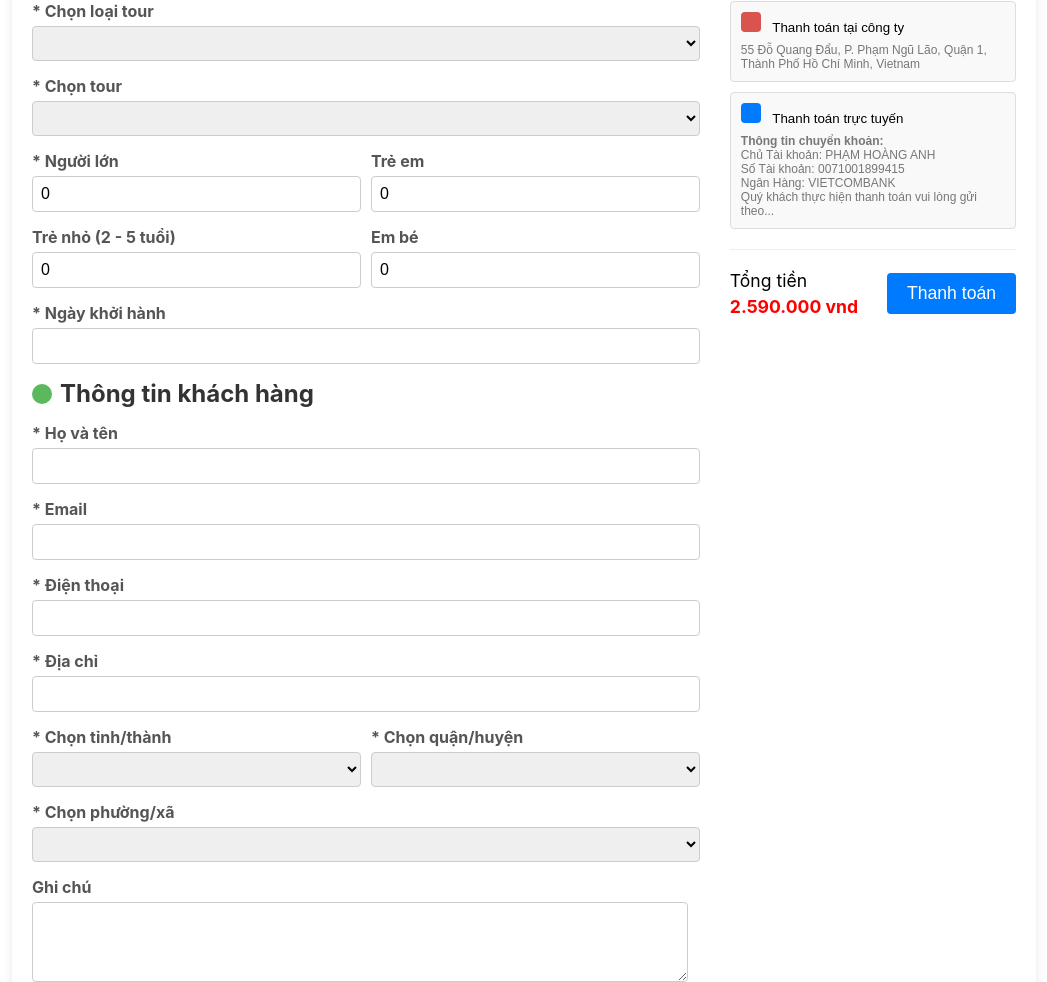
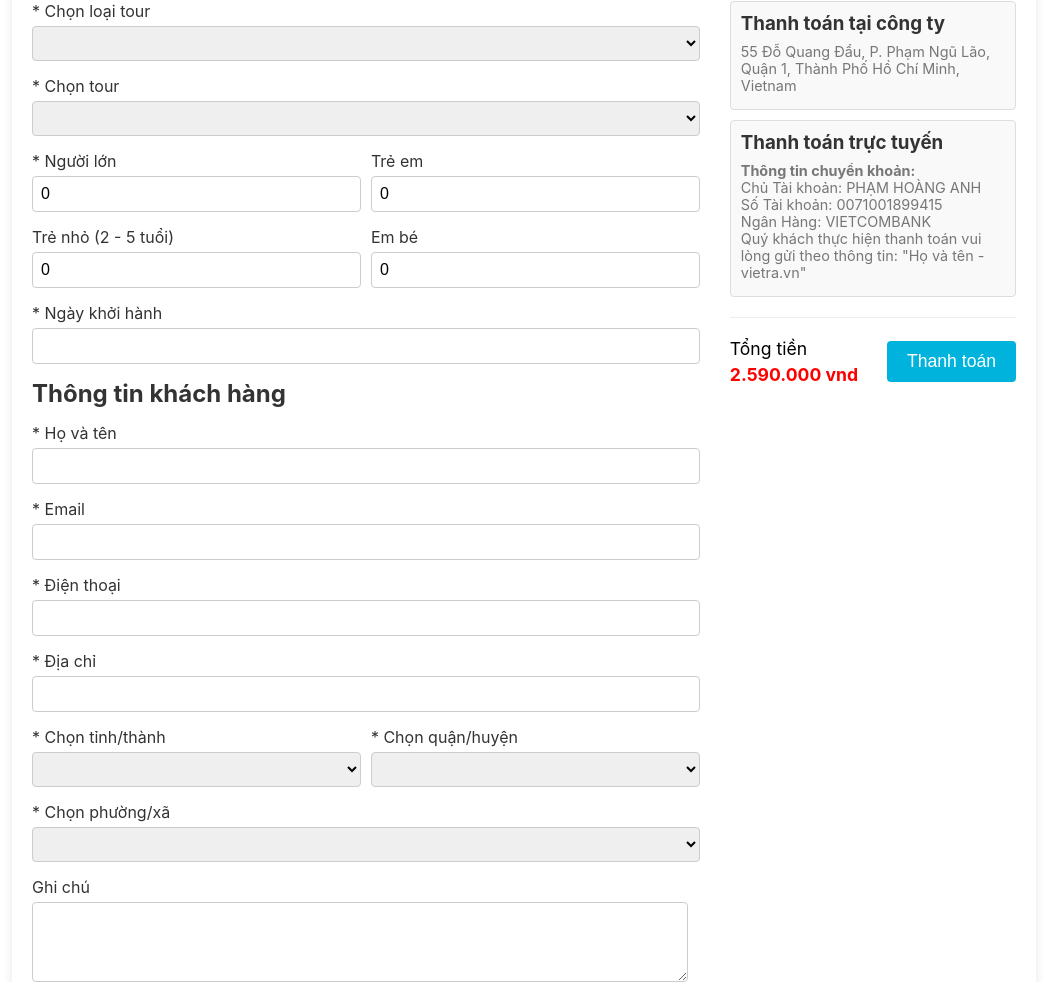
Before and after one commit to phunghien222/cuoiky, a plain HTML site: page booktour.html in a window 1280 px wide. Shown: the part 665-1647 px from the top of the page, without its empty margins (116-1163 px from the left). Drawn offline with nearby package versions, Linux system fonts and the light colour scheme; a script that the page names is missing; some icons are missing.

Commit message:
ratio lan1

```diff
--- a/booktour.html
+++ b/booktour.html
@@ -45,7 +45,7 @@
 
     <div class="container-booktour">
         <div class="form-section">
-            <h2><span class="icon"></span> Đặt tour</h2>
+            <h2>Đặt tour</h2>
             <div class="form-group">
                 <label for="loai-tour">* Chọn loại tour</label>
                 <select id="loai-tour" class="select2-control">
@@ -86,7 +86,7 @@
                 </div>
             </div>
 
-            <h2><span class="icon"></span> Thông tin khách hàng</h2>
+            <h2>Thông tin khách hàng</h2>
             <div class="form-group">
                 <label for="ho-ten">* Họ và tên</label>
                 <input type="text" id="ho-ten">
@@ -127,24 +127,34 @@
         </div>
 
         <div class="payment-section">
-            <h2><span class="icon"></span> Hình thức thanh toán</h2>
+            <h2>Hình thức thanh toán</h2>
             <div class="payment-buttons">
-                <button class="payment-button company-payment">
-                    <span class="icon"></span> Thanh toán tại công ty
+                <div class="payment-button company-payment">
+                    <label>
+                        <span class="payment-info">
+                            <h3>Thanh toán tại công ty</h3>
                             <div class="company-info">
                                 <p>55 Đỗ Quang Đẩu, P. Phạm Ngũ Lão, Quận 1, Thành Phố Hồ Chí Minh, Vietnam</p>
                             </div>
-                </button>
-                <button class="payment-button online-payment">
-                    <span class="icon"></span> Thanh toán trực tuyến
+                        </span>
+                        <input type="radio" name="payment-method" value="company" style="display: none;">
+                    </label>
+                </div>
+                <div class="payment-button online-payment">
+                    <label>
+                        <span class="payment-info">
+                            <h3>Thanh toán trực tuyến</h3>
                             <div class="bank-info">
                                 <p><b>Thông tin chuyển khoản:</b></p>
                                 <p>Chủ Tài khoản: PHẠM HOÀNG ANH</p>
                                 <p>Số Tài khoản: 0071001899415</p>
                                 <p>Ngân Hàng: VIETCOMBANK</p>
-                        <p>Quý khách thực hiện thanh toán vui lòng gửi theo...</p>
+                                <p>Quý khách thực hiện thanh toán vui lòng gửi theo thông tin: "Họ và tên - vietra.vn"</p>
                             </div>
-                </button>
+                        </span>
+                        <input type="radio" name="payment-method" value="online" style="display: none;">
+                    </label>
+                </div>
             </div>
             <div class="total-payment">
                 <div class="total-amount">
--- a/styles/booktour.css
+++ b/styles/booktour.css
@@ -27,15 +27,6 @@ h2 {
     margin-bottom: 15px;
 }
 
-h2 .icon {
-    display: inline-block;
-    width: 20px;
-    height: 20px;
-    margin-right: 8px;
-    background-color: #5cb85c;
-    border-radius: 50%;
-}
-
 .form-group {
     margin-bottom: 15px;
 }
@@ -43,8 +34,7 @@ h2 .icon {
 label {
     display: block;
     margin-bottom: 5px;
-    font-weight: bold;
-    color: #555;
+    color: #333;
 }
 
 input[type="text"],
@@ -146,7 +136,7 @@ textarea {
 }
 
 .thanh-toan-button {
-    background-color: #007bff;
+    background-color: #00B3DC;
     color: white;
     border: none;
     padding: 10px 20px;
@@ -156,7 +146,7 @@ textarea {
 }
 
 .thanh-toan-button:hover {
-    background-color: #0056b3;
+    background-color: #007C9C;
 }
 
 /* Сhỉnh Select2 để giống input */
```
Lines whose indentation alone changed are shown as unchanged.
